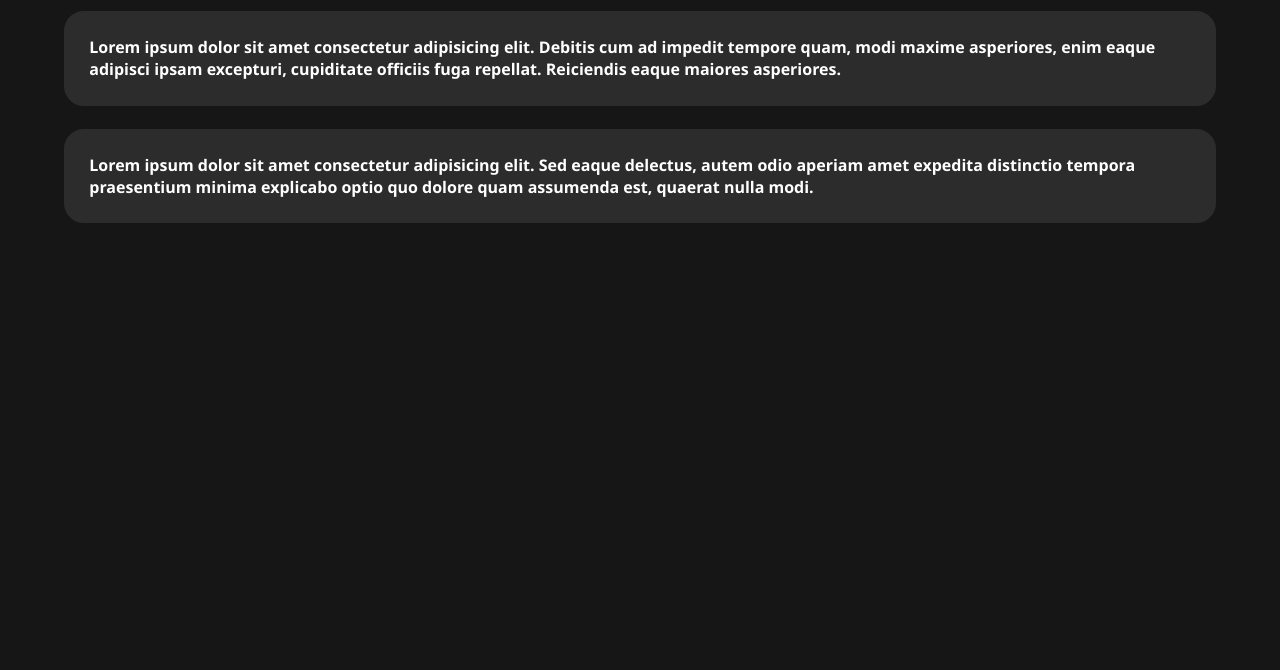
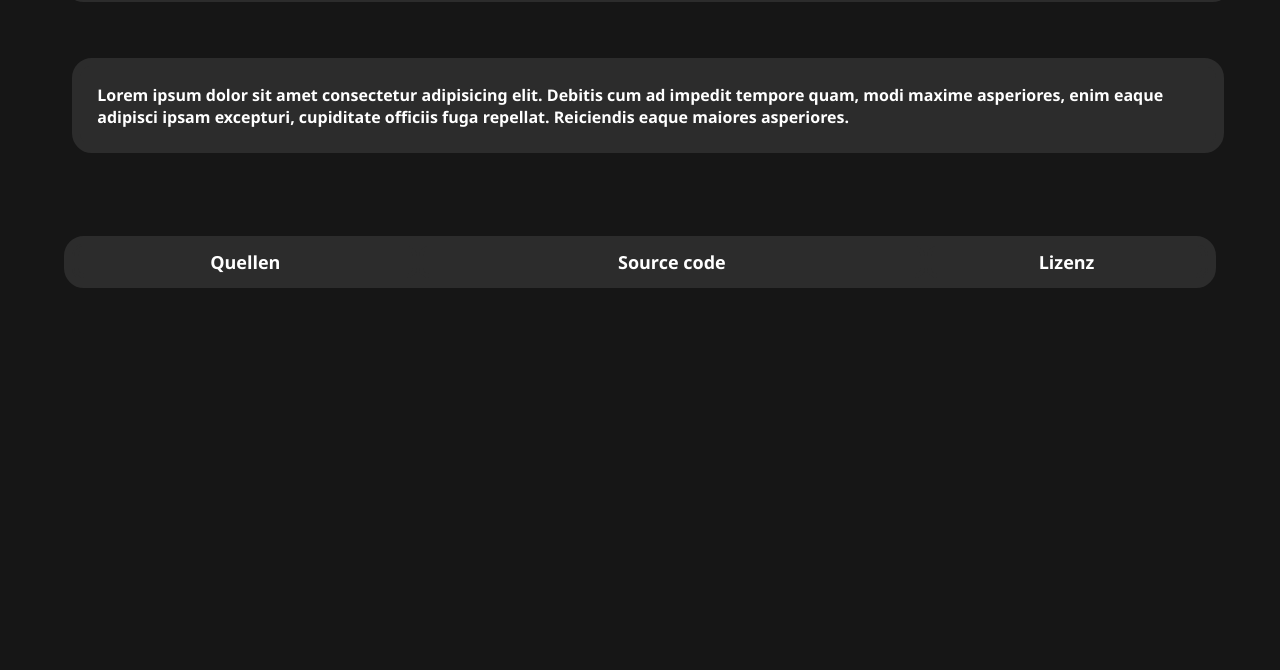
Before and after one commit to brokerwizard/tgi-website-codes, a plain HTML site: page src/index/index.html in a window 1280 px wide. Shown: the part 130-800 px from the top of the page. Drawn offline with Linux system fonts and the light colour scheme.

Commit message:
page done

```diff
--- a/src/index/index.css
+++ b/src/index/index.css
@@ -19,6 +19,7 @@ nav {
     border: 8px solid rgb(44, 44, 44);
     border-radius: 20px;
     text-align: center;
+    font-size: x-large;
 }
 
 a {
@@ -61,6 +62,8 @@ nav ul li ul.dropdown {
     background-color: rgb(66, 66, 66);
     border: 4px solid rgb(66, 66, 66);
     border-radius: 10px;
+    margin-left: -2px;
+    font-size: large;
 }
 
 
@@ -74,16 +77,39 @@ nav ul li:hover {
     border-color: rgb(88, 88, 88);
 }
 
+footer table {
+    width: 90%;
+    margin-left: 5%;
+    margin-top: 5%;
+    font-size: 18px;
+    background-color: rgb(44, 44, 44);
+    border: 8px solid rgb(44, 44, 44);
+    border-radius: 20px;
+    text-align: center;
+}
+
+footer table td {
+    border: 4px solid rgb(44, 44, 44);
+    border-radius: 10px;
+}
+
+footer table td:hover {
+    border-color: rgb(66, 66, 66);
+    background-color: rgb(66, 66, 66);
+}
+
 main {
+    border: 8px solid rgb(22, 22, 22);
     margin-left: 5%;
     margin-right: 5%;
-    margin-top: 4%;
-    margin-bottom: 4%;
+    margin-top: 2%;
+    margin-bottom: 2%;
+    width: 90%
 }
 
 .contentPane {
     margin-top: 2%;
-    margin-bottom: 2%;
+    margin-bottom: 1%;
     background-color: rgb(44, 44, 44);
     border: 8px solid rgb(44, 44, 44);
     border-radius: 20px;
--- a/src/index/index.html
+++ b/src/index/index.html
@@ -1,10 +1,10 @@
 <!DOCTYPE html>
-<html lang="en">
+<html lang="de">
 <head>
     <meta charset="UTF-8">
     <meta http-equiv="X-UA-Compatible" content="IE=edge">
     <meta name="viewport" content="width=device-width, initial-scale=1.0">
-    <title>Document</title>
+    <title>Codes</title>
 </head>
 <body>
     <nav>
@@ -45,13 +45,20 @@
         </ul>
     </nav>
     <main>
+        <!--content goes here-->
         <div class="contentPane">
             Lorem ipsum dolor sit amet consectetur adipisicing elit. Debitis cum ad impedit tempore quam, modi maxime asperiores, enim eaque adipisci ipsam excepturi, cupiditate officiis fuga repellat. Reiciendis eaque maiores asperiores.
         </div>
-        <div class="contentPane">
-            Lorem ipsum dolor sit amet consectetur adipisicing elit. Sed eaque delectus, autem odio aperiam amet expedita distinctio tempora praesentium minima explicabo optio quo dolore quam assumenda est, quaerat nulla modi.
-        </div>
     </main>
+    <footer>
+        <table>
+            <tr>
+                <td>Quellen</td>
+                <td><a href="https://github.com/brokerwizard/tgi-website-codes-html">Source code</a></td>
+                <td><a>Lizenz</a></td>
+            </tr>
+        </table>
+    </footer>
     <script src="./index.js"></script>
     <link rel="stylesheet" href="index.css">
 </body>
```
